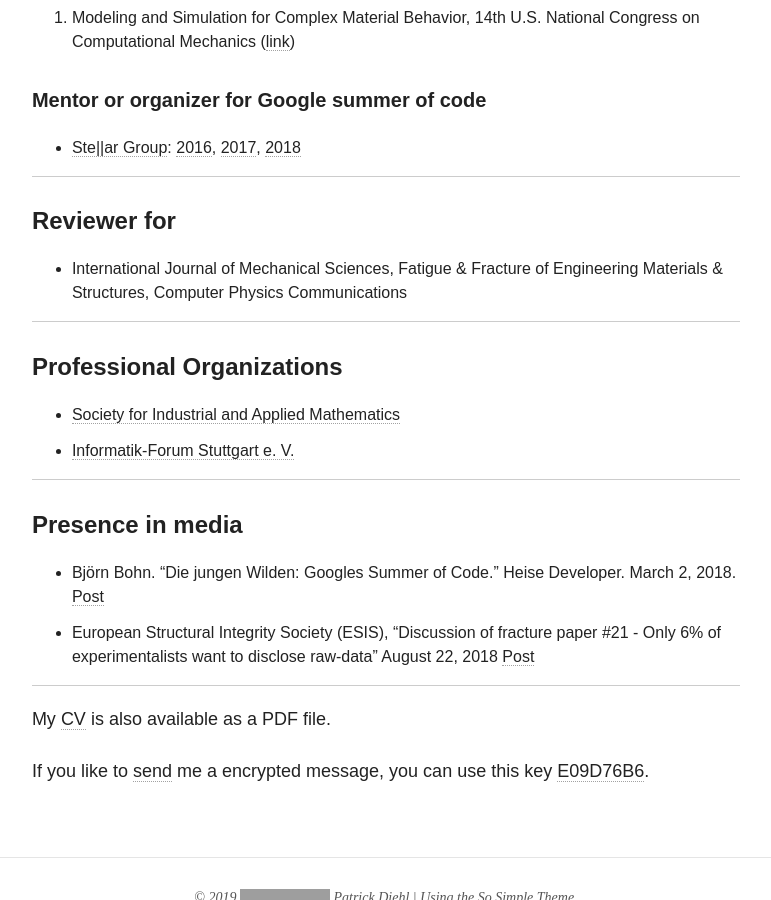
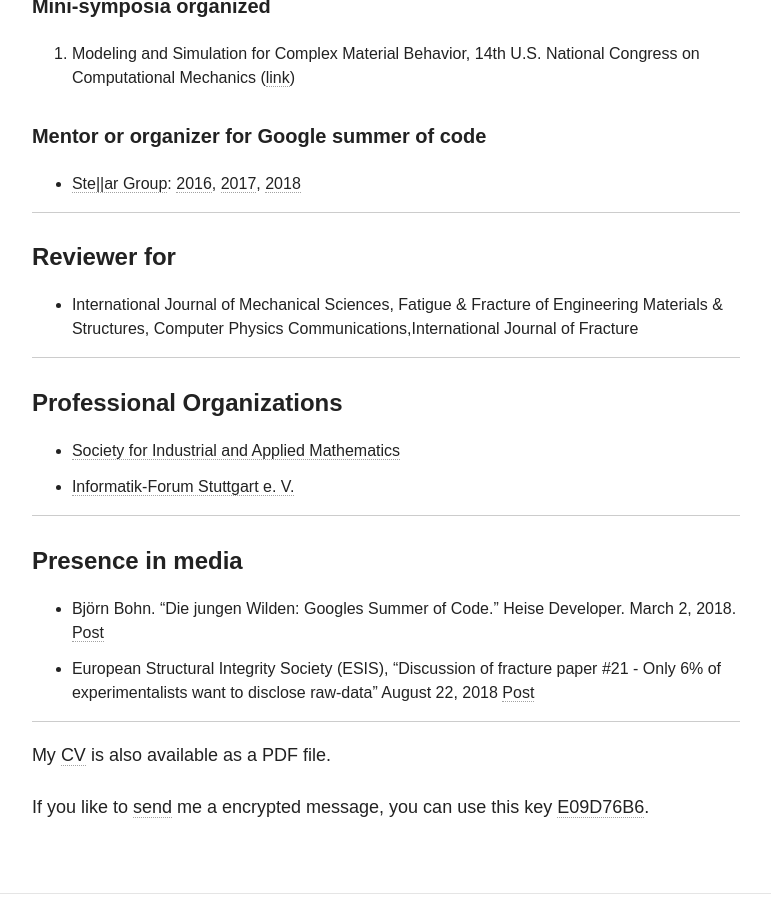
Before and after one commit to diehlpk/diehlpk.github.io, a Jekyll site: the page built from cv/index.md, in a window 1280 px wide and 900 px high, scrolled down 5691 px. Shown: the whole window, without its empty margins (254-1025 px from the left). Built offline with Jekyll 4.4.1, drawn with Linux system fonts in a browser that asks for light colours; nearby versions of some CDN libraries; some web fonts are replaced; some of the changed text lies outside the part shown; grey boxes are pictures that could not be loaded.

Commit message:
Update CV

```diff
--- a/cv/index.md
+++ b/cv/index.md
@@ -162,7 +163,7 @@
 
 #### Reviewer for
 
-* International Journal of Mechanical Sciences, Fatigue & Fracture of Engineering Materials & Structures, Computer Physics Communications
+* International Journal of Mechanical Sciences, Fatigue & Fracture of Engineering Materials & Structures, Computer Physics Communications,International Journal of Fracture
 
 ---
 
```
Also changed, not shown: other parts of cv/index.md (+1 -0 lines), 1 other file.
